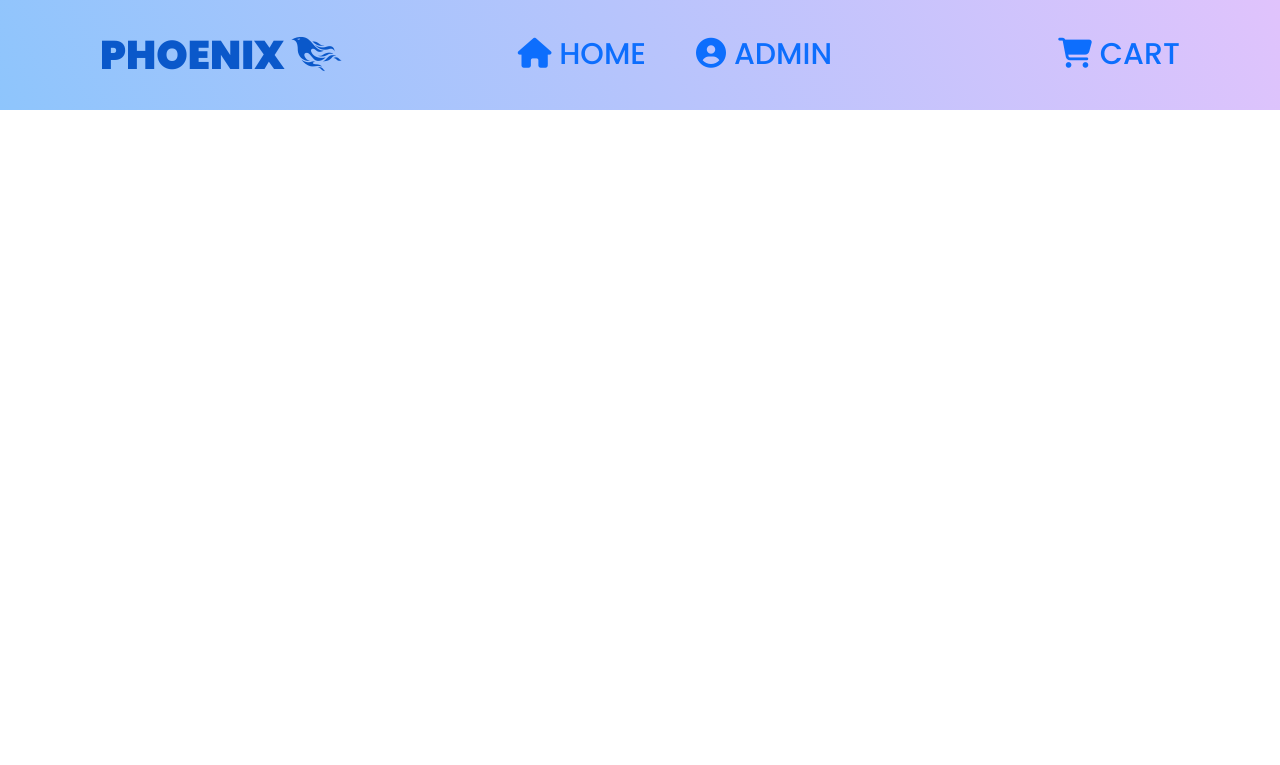
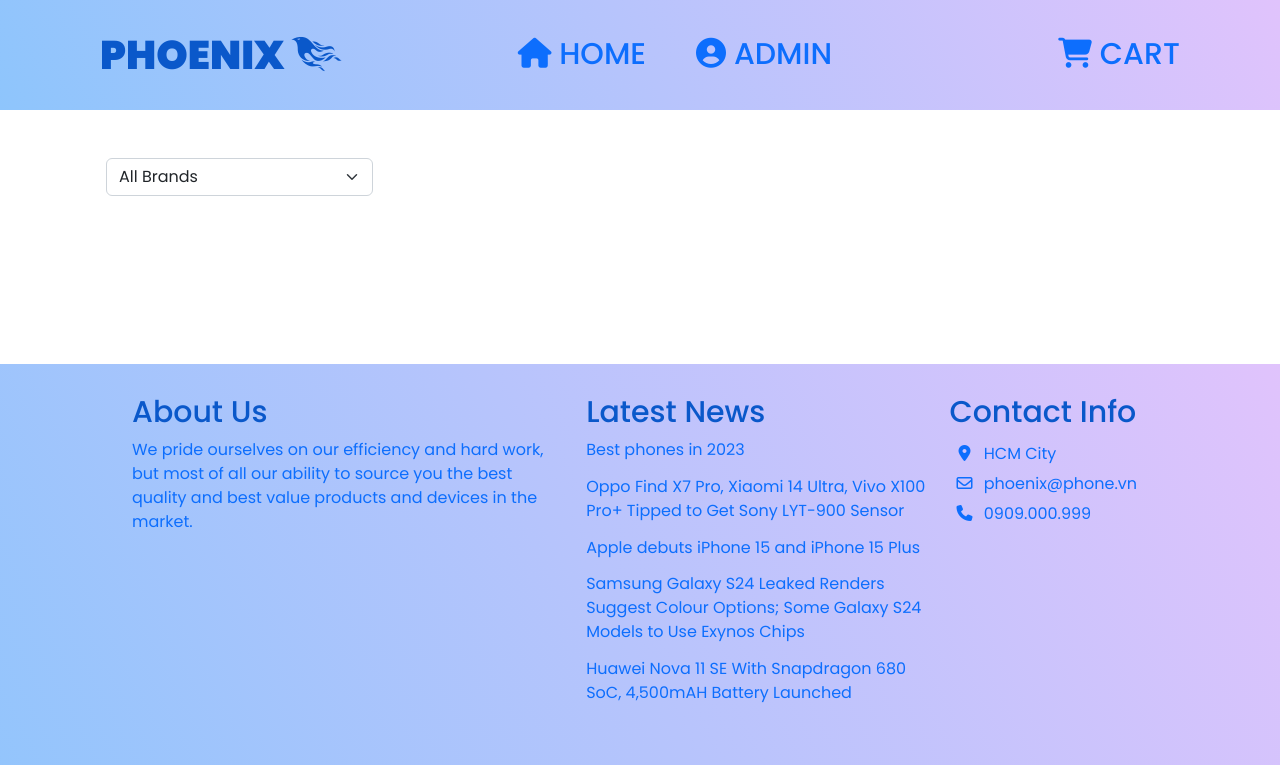
Before and after one commit to anhpp0910/BC58_Capstone_AnhPP_BaoLT, a plain HTML site: page store/view/index.html in a window 1280 px wide. Shown: the top 765 px of the page. Drawn offline with nearby package versions, Linux system fonts and the light colour scheme.

Commit message:
Add section

```diff
--- a/asset/sass/style.scss
+++ b/asset/sass/style.scss
@@ -270,11 +270,3 @@ footer {
     }
   }
 }
-
-section.admin {
-  margin-top: 1000px;
-}
-
-section.store {
-  margin-top: 1000px;
-}
--- a/store/view/index.html
+++ b/store/view/index.html
@@ -60,8 +60,27 @@
       </div>
     </header>
 
-    <section class="admin">
-      <!-- Body placed here -->
+    <section class="store">
+      <div class="container" id="content-wrap">
+        <main role="main" class="pb-5 mb-5">
+          <div class="container">
+            <div class="my-5">
+              <div class="container">
+                <select
+                  class="form-select w-25 mb-5"
+                  id="selectList"
+                  aria-label="Default select example"
+                >
+                  <option value="all">All Brands</option>
+                  <option value="Apple">Apple</option>
+                  <option value="Samsung">Samsung</option>
+                </select>
+              </div>
+              <div class="row mx-0 gy-4" id="phoneList"></div>
+            </div>
+          </div>
+        </main>
+      </div>
     </section>
 
     <footer>
@@ -145,7 +164,6 @@
           </div>
         </div>
       </div>
-
       <div class="footer__bottom">
         <div>
           &#169;2023 All rights reserved | Design by
```
Also changed, not shown: admin/view/index.html (+23 -1 lines), asset/css/style.css, 1 other file.
